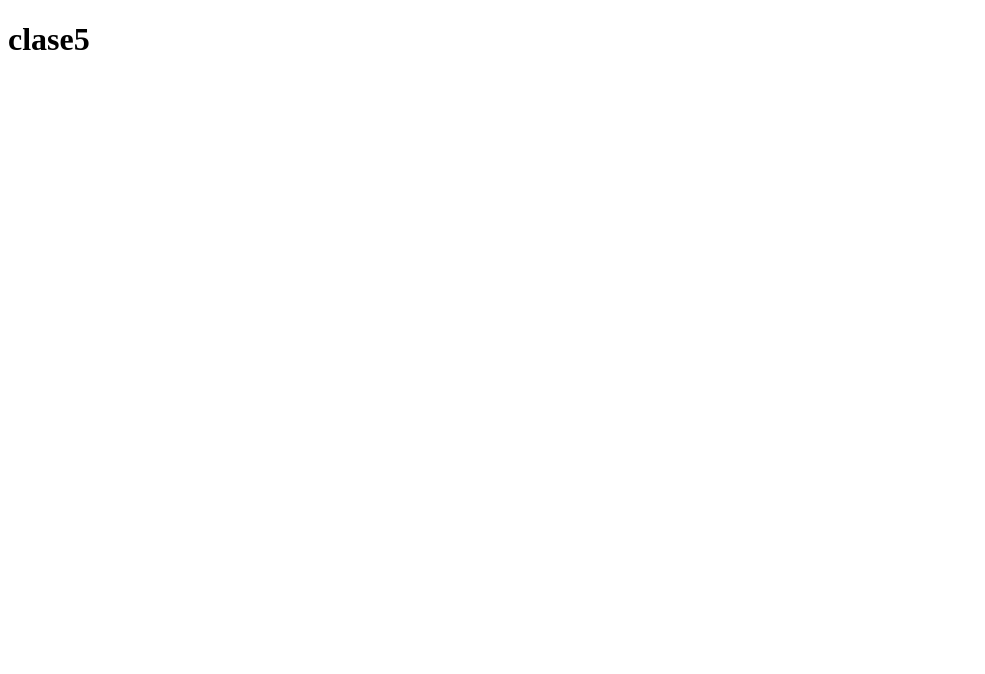
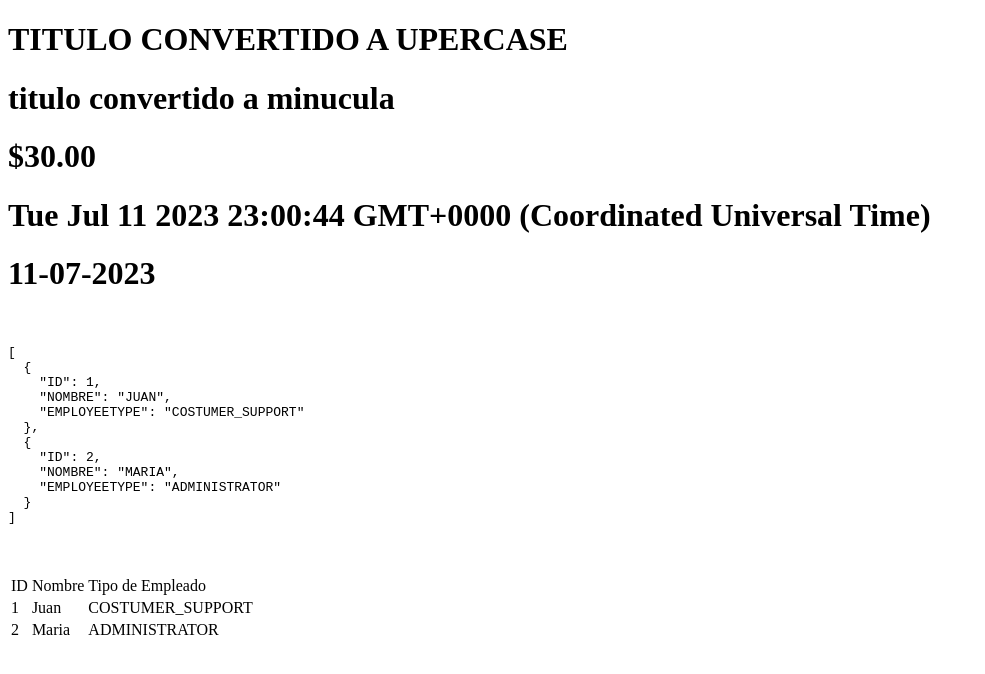
Before and after one commit to sole-arguello/proyectoDeClases, an Angular app in the folder clase5/: page / in a window 1280 px wide. Shown: the top 674 px of the page, without its empty margins (0-985 px from the left). Built offline with nearby package versions, Linux system fonts and the light colour scheme.

Commit message:
Ejemplos de pipe de angular

```diff
--- a/clase5/src/app/app.component.html
+++ b/clase5/src/app/app.component.html
@@ -9,8 +9,43 @@
 
 <div class="content" role="main">
 
+<!-- pipe de angular -- simpobo | -->
 
-<h1>{{title}}</h1>
+<!-- texto original en minuscula -->
+<h1>{{title1 | uppercase}}</h1>
+
+<!-- texto original en mayuscula -->
+<h1>{{title2 | lowercase}}</h1>
+
+<!-- valor original es 30 a secas-->
+<h1>{{price | currency}}</h1>
+
+
+<!-- formato original el que da por defecto la funcion-->
+<h1>{{date}}</h1>
+<!-- puede llevar guion, barra, espacio y acomodar como yo quiera el formato -->
+<h1>{{date | date: 'dd-MM-yyyy'}}</h1>
+
+<!-- Objeto de personas: {{personas}} con el pipe lo convierto a JSON-->
+<br>
+<!-- concateno los pipe -->
+<pre>{{personas | json | uppercase}}</pre>
+<br><br>
+<table>
+    <tr>
+        <td>ID</td>
+        <td>Nombre</td>
+        <td>Tipo de Empleado</td>
+    </tr>
+    <tr *ngFor="let persona of personas">
+        <td>{{persona.id}}</td>
+        <td>{{persona.nombre}}</td>
+        <td>{{persona.employeeType}}</td>
+    </tr>
+</table>
+
+
+
 
 
 </div>
--- a/clase5/src/app/app.component.ts
+++ b/clase5/src/app/app.component.ts
@@ -7,5 +7,24 @@ import { Component } from '@angular/core';
 })
 export class AppComponent {
 
-  title = 'clase5';
+  title1 = 'titulo convertido a upercase';
+
+  title2 = 'TITULO CONVERTIDO A MINUCULA'
+
+  price: number = 30
+
+  date = new Date()
+
+  personas = [
+    {
+      id: 1,
+      nombre: 'Juan',
+      employeeType: 'COSTUMER_SUPPORT'
+    },
+    {
+      id: 2,
+      nombre: 'Maria',
+      employeeType: 'ADMINISTRATOR'
+    }
+  ]
 }
```
